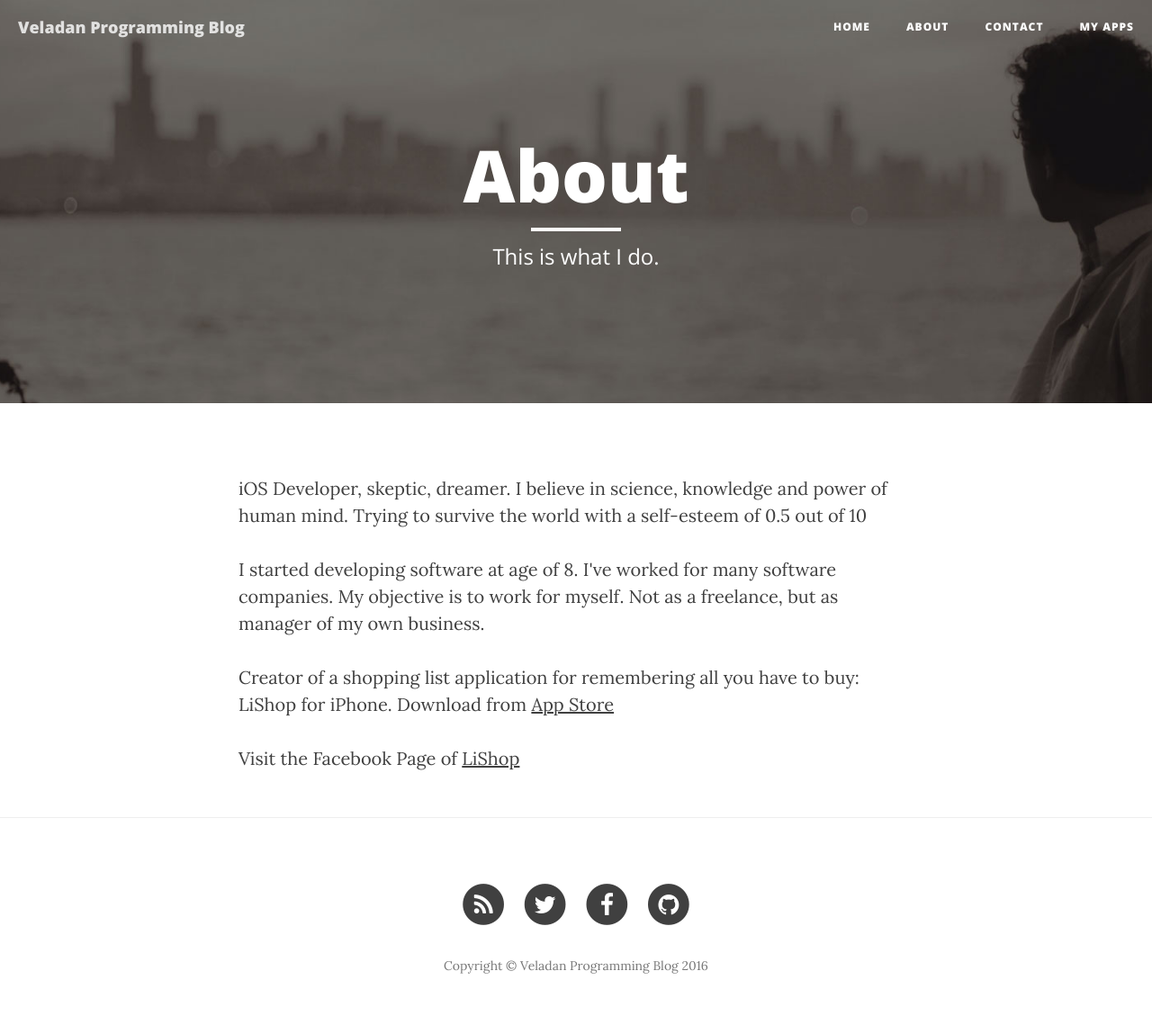
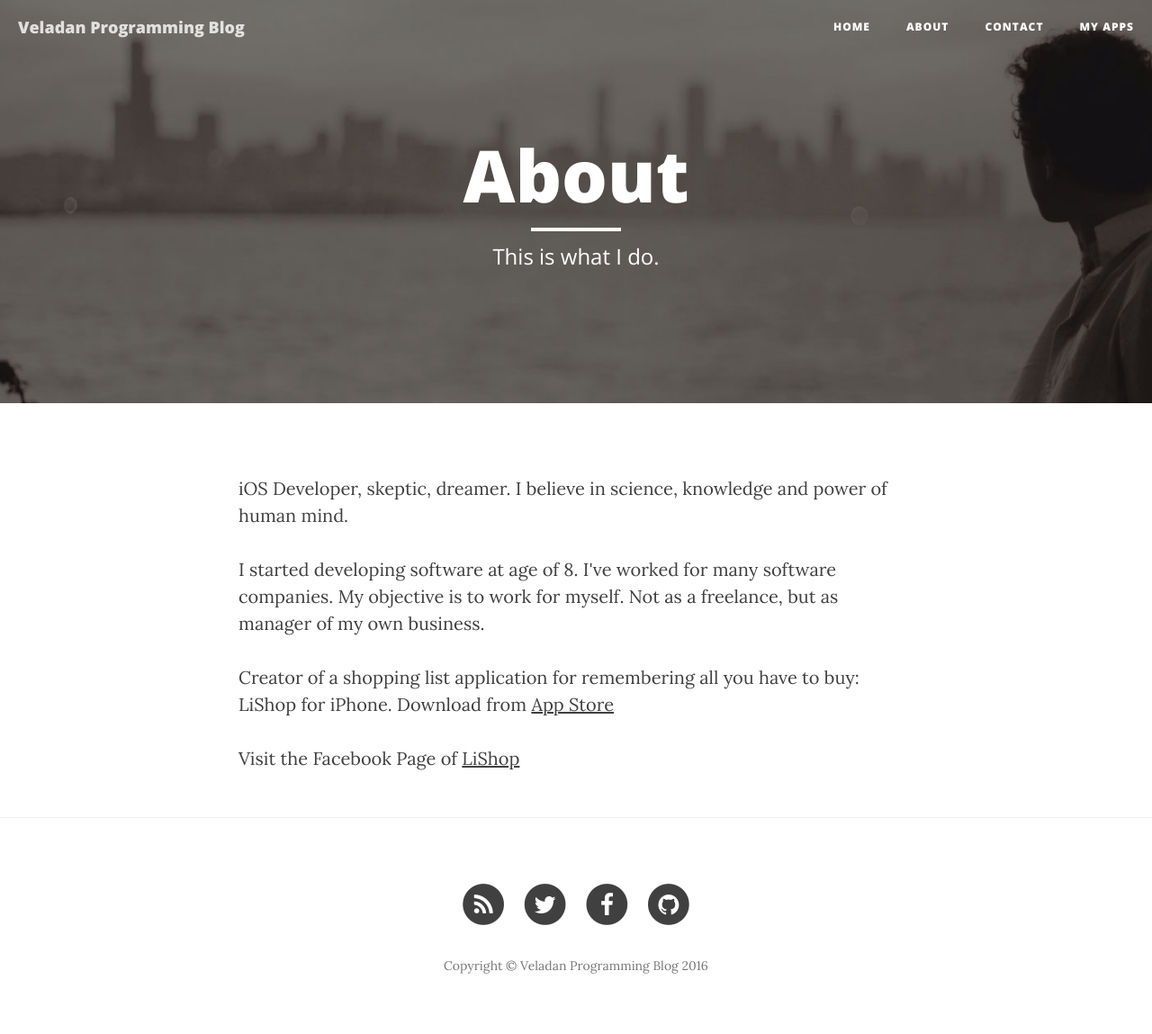
Before and after one commit to madcato/madcato.github.io, a Jekyll site: the page built from about.html, in a window 1280 px wide. Shown: the whole page at 90% size. Built offline with Jekyll 4.4.1, drawn with Linux system fonts in a browser that asks for light colours; nearby versions of some CDN libraries.

Commit message:
changed about.html

```diff
--- a/about.html
+++ b/about.html
@@ -5,7 +5,7 @@ description: "This is what I do."
 header-img: "img/about-bg.jpg"
 ---
 
-<p>iOS Developer, skeptic, dreamer. I believe in science, knowledge and power of human mind. Trying to survive the world with a self-esteem of 0.5 out of 10</p>
+<p>iOS Developer, skeptic, dreamer. I believe in science, knowledge and power of human mind.</p>
 
 <p>I started developing software at age of 8. I've worked for many software companies. My objective is to work for myself. Not as a freelance, but as manager of my own business.</p>
 
```
